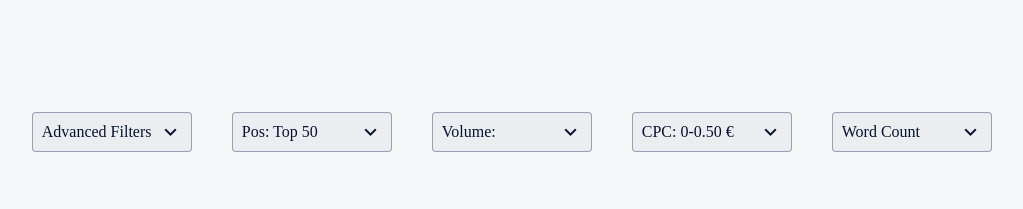
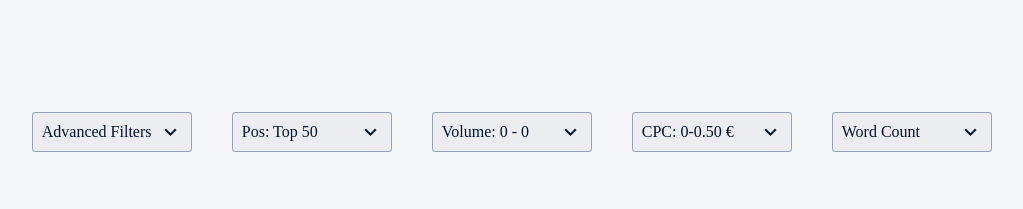
Before and after one commit to MrNedNick/vue-cpanel-filters, a Vue app: page / in a window 1280 px wide. Shown: the top 209 px of the page, without its empty margins (68-1091 px from the left). Built offline with nearby package versions, Linux system fonts and the light colour scheme.

Commit message:
Add logic for isDisabled method

```diff
--- a/src/components/Filters/VolumeFilter.vue
+++ b/src/components/Filters/VolumeFilter.vue
@@ -3,7 +3,7 @@
     <v-menu offset-y :close-on-content-click="false" class="menu">
       <template v-slot:activator="{ on, attrs }">
         <v-btn v-bind="attrs" v-on="on" class="main-btn">
-          Volume: {{ volumeTitle }}
+          Volume: {{ volumeTitle || `${volumeRange.from} - ${volumeRange.to}` }}
           <v-icon>mdi-chevron-down</v-icon>
         </v-btn>
       </template>
@@ -17,7 +17,11 @@
               :label="btn.label"
               :value="btn.value"
             />
-            <!-- <v-radio class="radio" label="Custom" value="custom" /> -->
+            <!-- <v-radio
+              value="custom"
+              class="radio"
+              label="Custom"
+            /> -->
           </v-radio-group>
         </v-list-item>
 
@@ -30,7 +34,6 @@
                 outlined
                 :disabled="isDisabled()"
                 v-model="volumeRange.from"
-                value="from"
               />
             </div>
           </v-container>
@@ -41,7 +44,6 @@
               <v-text-field
                 outlined
                 :disabled="isDisabled()"
-                value="to"
                 v-model="volumeRange.to"
               />
             </div>
@@ -91,14 +93,14 @@ export default {
         {
           id: 5,
           label: "Custom",
-          value: "custom",
+          value: "",
         },
       ],
     };
   },
   methods: {
     isDisabled() {
-      return this.volumeTitle !== "custom";
+      return this.volumeTitle !== "";
     },
   },
 };
```
